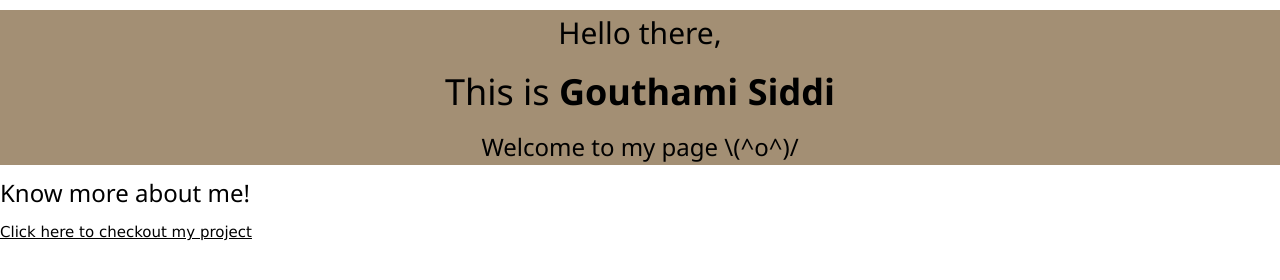
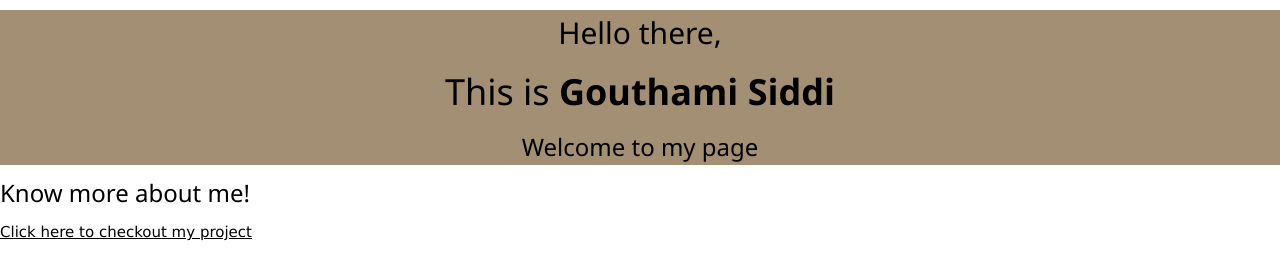
Before and after one commit to GouthamiSiddi/martial, a plain HTML site: page index.html in a window 1280 px wide. Drawn offline with nearby package versions, Linux system fonts and the light colour scheme.

Commit message:
Update index.html

```diff
--- a/index.html
+++ b/index.html
@@ -15,7 +15,7 @@
         <div id="intro">
             <h2>Hello there,</h2>
         <h1>This is <strong>Gouthami Siddi</strong></h1>
-        <h3>Welcome to my page \(^o^)/</h3>
+        <h3>Welcome to my page </h3>
         </div>
         <div>
             <h3>
```
